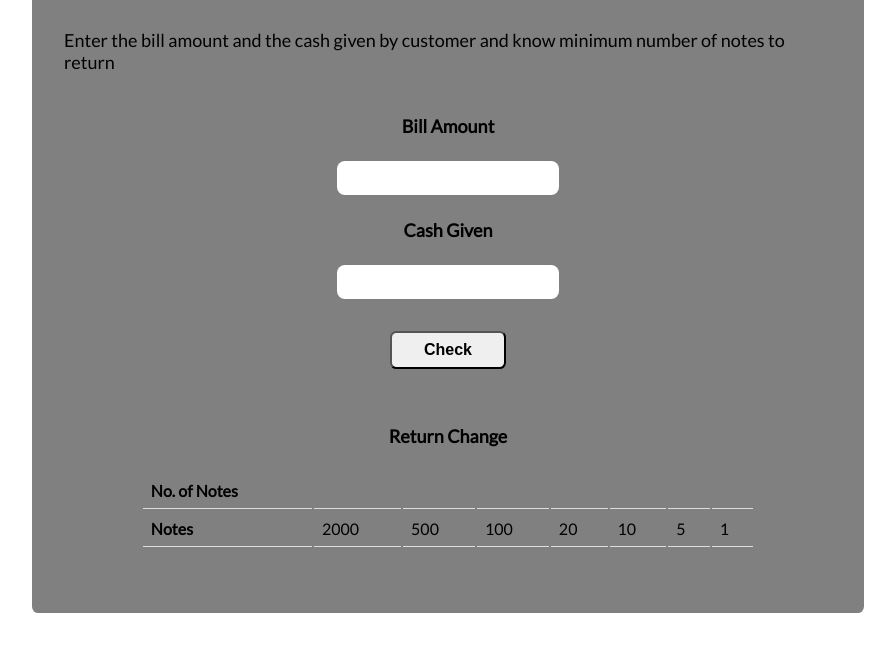
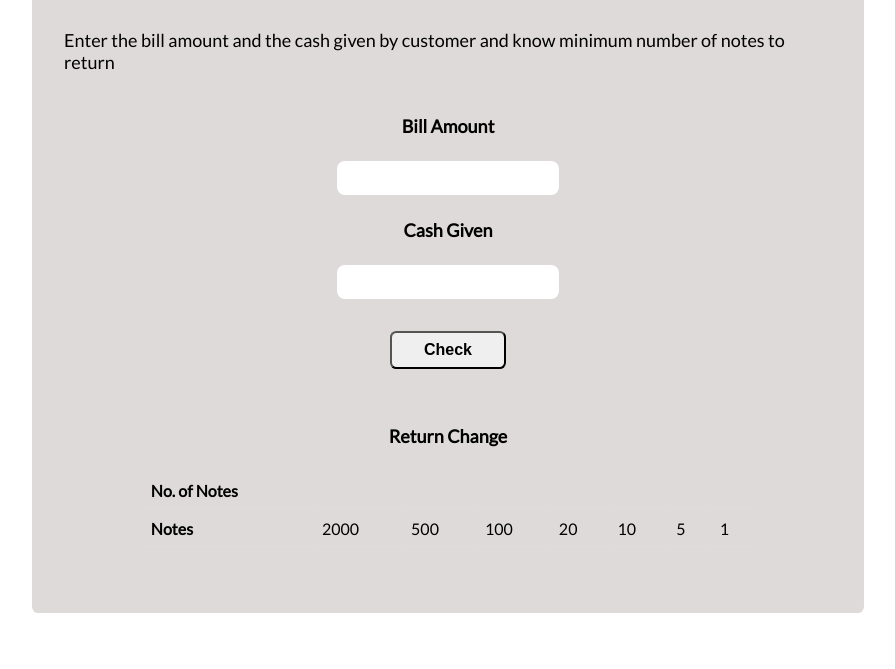
Before and after one commit to ansarimoosa99/cash-manager, a plain HTML site: page index.html in a window 1280 px wide. Shown: the part 131-800 px from the top of the page, without its empty margins (192-1087 px from the left). Drawn offline with Linux system fonts and the light colour scheme.

Commit message:
updated: css

```diff
--- a/style.css
+++ b/style.css
@@ -8,7 +8,7 @@ body{
     flex-direction:column;
     width: 60vw;
     align-items: center;
-    background: grey;
+    background: #DDDAD9;
     padding: 2rem;
     margin : auto;
     border-radius: .4rem;
@@ -38,6 +38,7 @@ table {
     /* border-collapse: collapse; */
     width: 80%;
     margin-bottom: 2rem;
+
   }
 
 
```
Also changed, not shown: 1 other file.
